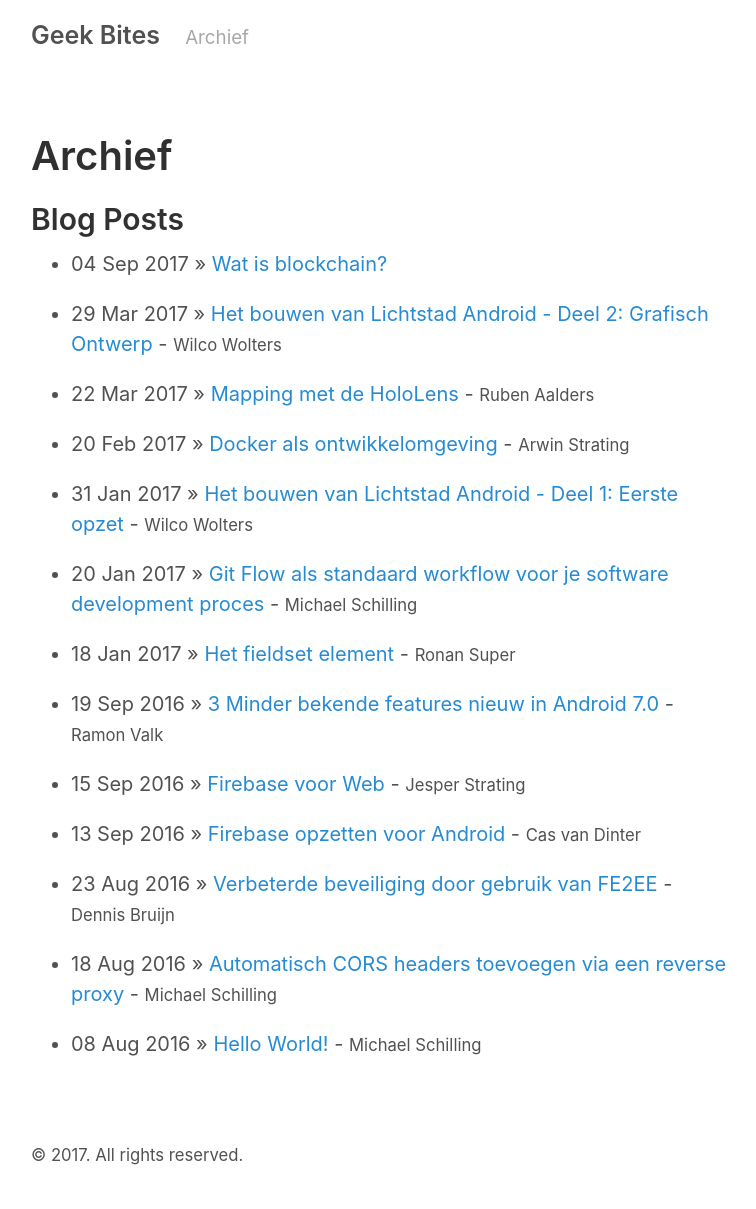
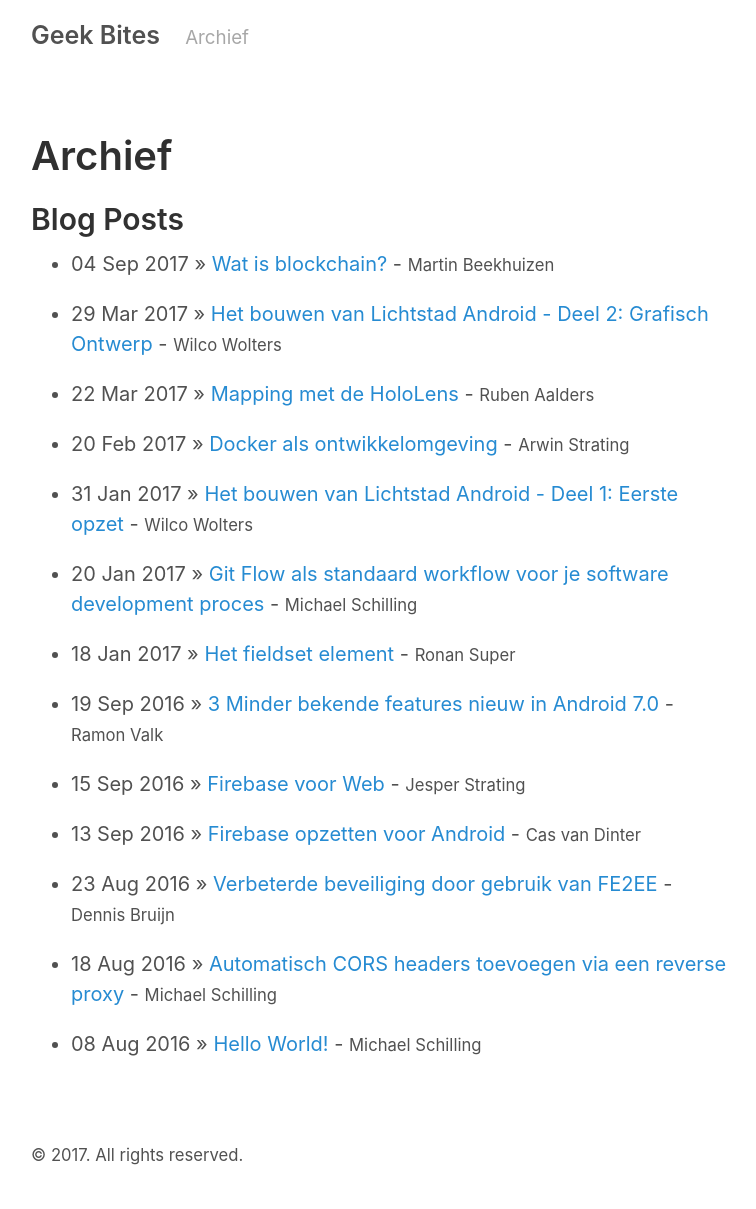
Before and after one commit to move4mobile/geekbites, a Jekyll site: the page built from archive.md, in a window 1280 px wide. Shown: the whole page, without its empty margins (259-1015 px from the left). Built offline with Jekyll 4.4.1, drawn with Linux system fonts in a browser that asks for light colours; comment, search, counter and statistics services are not loaded.

Commit message:
Added github author fix

```diff
--- a/_data/people.yml
+++ b/_data/people.yml
@@ -57,3 +57,9 @@ ruben:
     email: raalders@move4mobile.com
     github: rubenaalders
     avatar: https://avatars2.githubusercontent.com/u/4243098?v=3&s=80
+
+martin:
+    name: Martin Beekhuizen
+    email: mbeekhuizen@move4mobile.com
+    github: MartinBeekhuizen
+    avatar: https://github.com/account
--- a/_posts/2017-09-04-blockchain.md
+++ b/_posts/2017-09-04-blockchain.md
@@ -4,7 +4,7 @@ title: 'Wat is blockchain?'
 category: Blockchain
 tags: Blockchain, Bitcoin, Ethereum, Litecoin,
 comments: true
-author: M. Beekhuizen
+author: martin
 min_read: 6
 ---
 
```
